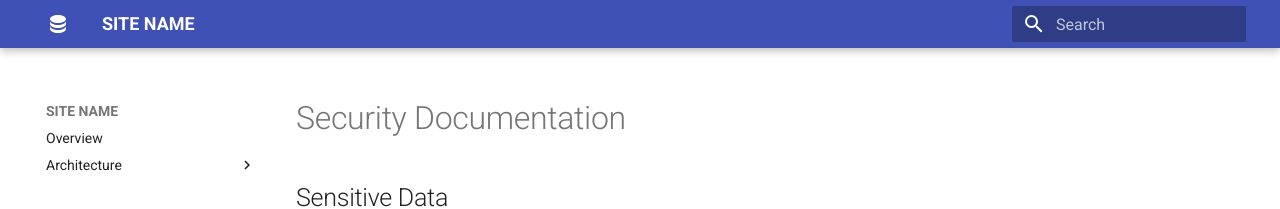
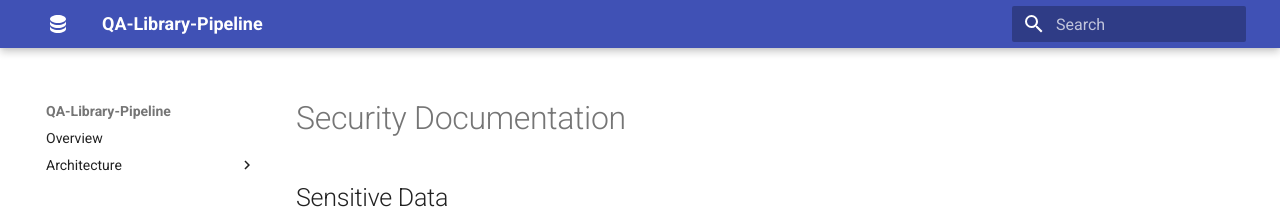
Before and after one commit to LeeScruby97/qa-library-pipeline, an MkDocs documentation site: the page built from docs/SECURITY.md, in a window 1280 px wide. Shown: the top 209 px of the page. Built offline with MkDocs 1.6.1 and Material for MkDocs 9.7.7, drawn with Linux system fonts in a browser that asks for light colours.

Commit message:
MKDocs Addition

```diff
--- a/mkdocs.yml
+++ b/mkdocs.yml
@@ -1,9 +1,9 @@
 # Site name
-site_name: SITE NAME
+site_name: QA-Library-Pipeline
 
 # Navigation menu
 nav:
-  - Overview: index.md
+  - Overview: architecture/index.md
   - Architecture:
     - Pipeline Design: architecture/design-pipeline.md
     - ADR: architecture/adr.md
```
Also changed, not shown: docs/architecture/index.md (added, +1 -0 lines).
